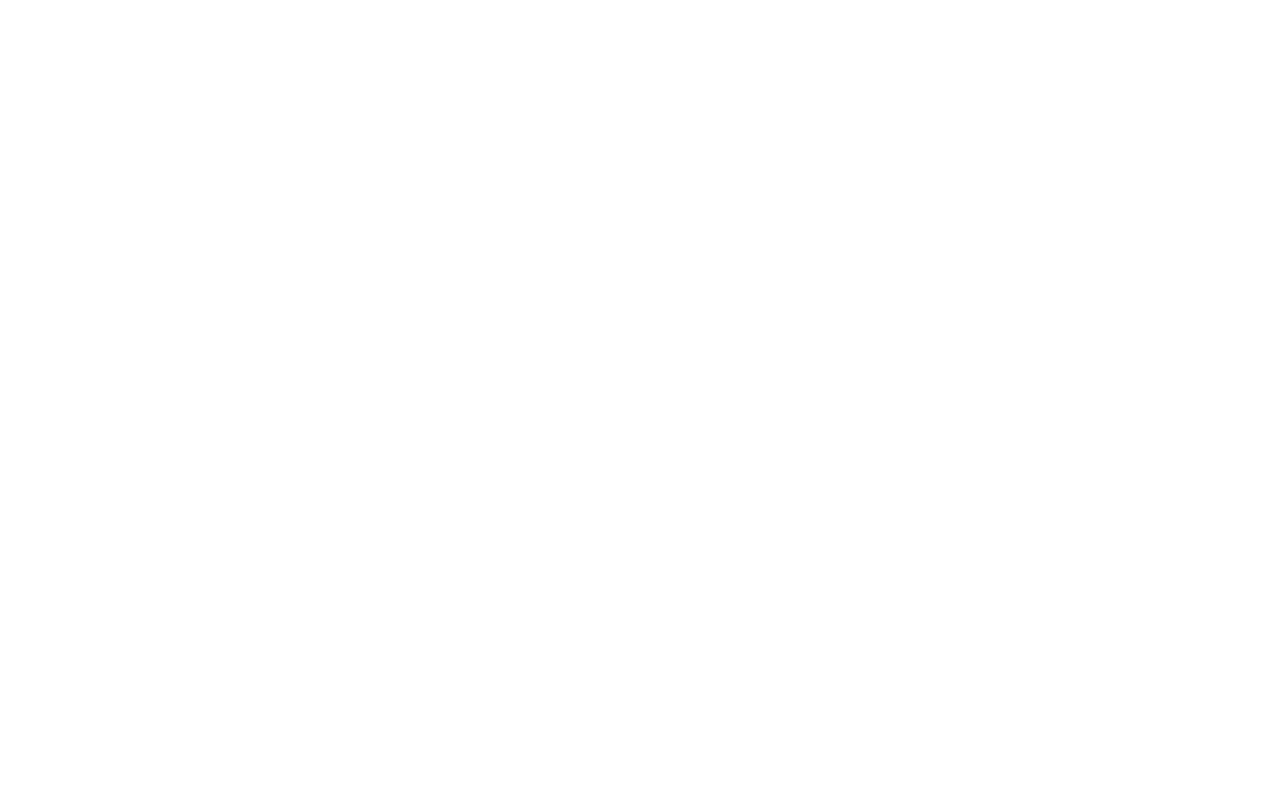
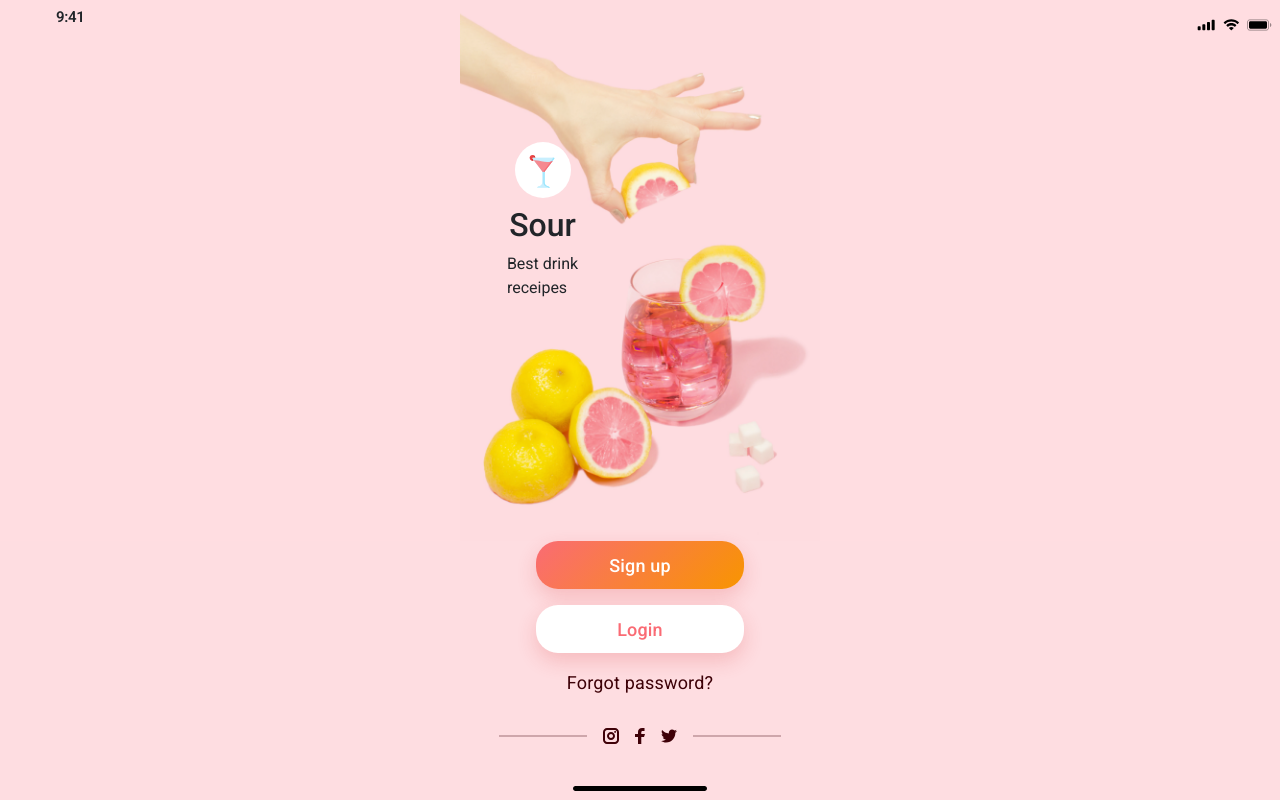
Before and after one commit to shelavalepallavi/ui-flow, a React (Vite) app: page /welcome in a window 1280 px wide. Built offline with nearby package versions, Linux system fonts and the light colour scheme.

Commit message:
create new files

```diff
--- a/src/App.jsx
+++ b/src/App.jsx
@@ -3,6 +3,8 @@ import Learn from './components/Learn'
 import Code from './components/Code'
 import Collect from './components/Collect'
 import Welcome from './components/Welcome'
+import Signup from './components/Signup'
+import Login from './components/Login'
 
 const App = () => {
   return (
@@ -13,6 +15,8 @@ const App = () => {
           <Route path='/code' element={<Code/>}/>
           <Route path='/collect' element={<Collect/>}/>
           <Route path='/welcome' element={<Welcome/>}/>
+          <Route path='/signup' element={<Signup/>}/>
+          <Route path='/login' element={<Login/>}/>
         </Routes>
       </Router>
     </div>
--- a/src/components/Code.jsx
+++ b/src/components/Code.jsx
@@ -3,7 +3,7 @@ import { useNavigate } from "react-router-dom"
 
 const Code = () => {
    const navigate = useNavigate()
-  const goToCode = ()=>{
+  const goToCollect = ()=>{
     navigate('/collect')
   }
   return (
@@ -11,9 +11,9 @@ const Code = () => {
        <header className="d-flex justify-content-between px-3 py-2">
     <p className="time fw-semibold ps-4">9:41</p>
     <div className="d-flex align-items-center gap-2">
-      <img src="/images/mobile-signal.svg" alt="mobile-signal.svg"/>
-      <img src="/images/wifi.svg" alt="wifi.svg"/>
-      <img src="/images/battary.svg" alt="battary.svg"/>
+      <img src="/images/mobile-signal.svg" alt="mobile-signal.svg" style={{cursor:'pointer'}}/>
+      <img src="/images/wifi.svg" alt="wifi.svg" style={{cursor:'pointer'}}/>
+      <img src="/images/battary.svg" alt="battary.svg" style={{cursor:'pointer'}}/>
     </div>
   </header>
 
@@ -35,7 +35,7 @@ const Code = () => {
     </div>
 
     <div className="position-relative z-1 py-4">
-      <button className="button second-button" onClick={goToCode}>GET STARTED</button>
+      <button className="button second-button" onClick={goToCollect}>GET STARTED</button>
     </div>
 
     <div className="position-relative z-1 pt-3">
--- a/src/components/Collect.jsx
+++ b/src/components/Collect.jsx
@@ -3,7 +3,7 @@ import { useNavigate } from 'react-router-dom'
 
 const Collect = () => {
    const navigate = useNavigate()
-  const goToCode = ()=>{
+  const goToWelcome = ()=>{
     navigate('/welcome')
   }
   return (
@@ -11,9 +11,9 @@ const Collect = () => {
       <header className="d-flex justify-content-between px-3 py-2">
     <p className="time fw-semibold ps-4">9:41</p>
     <div className="d-flex align-items-center gap-2">
-      <img src="/images/mobile-signal.svg" alt="mobile-signal.svg"/>
-      <img src="/images/wifi.svg" alt="wifi.svg"/>
-      <img src="/images/battary.svg" alt="battary.svg"/>
+      <img src="/images/mobile-signal.svg" alt="mobile-signal.svg" style={{cursor:'pointer'}}/>
+      <img src="/images/wifi.svg" alt="wifi.svg" style={{cursor:'pointer'}}/>
+      <img src="/images/battary.svg" alt="battary.svg" style={{cursor:'pointer'}}/>
     </div>
   </header>
 
@@ -36,7 +36,7 @@ const Collect = () => {
     </div>
 
     <div className="position-relative z-1 py-4">
-      <button className="button third-button" onClick={goToCode}>GET STARTED</button>
+      <button className="button third-button" onClick={goToWelcome}>GET STARTED</button>
     </div>
 
     <div className="position-relative z-1 pt-3">
--- /dev/null
+++ b/src/components/Login.jsx
@@ -0,0 +1,11 @@
+import React from 'react'
+
+const Login = () => {
+  return (
+    <div>
+
+    </div>
+  )
+}
+
+export default Login
--- /dev/null
+++ b/src/components/Signup.jsx
@@ -0,0 +1,11 @@
+import React from 'react'
+
+const Signup = () => {
+  return (
+    <div>
+
+    </div>
+  )
+}
+
+export default Signup
--- a/src/components/Welcome.jsx
+++ b/src/components/Welcome.jsx
@@ -1,11 +1,102 @@
-import React from 'react'
+import { useNavigate } from "react-router-dom";
 
 const Welcome = () => {
+  const navigate = useNavigate();
+  const goToSignup = () => {
+    navigate("/signup");
+  };
+  const goToLogin = () => {
+    navigate("/login");
+  };
   return (
-    <div>
+    <div className="d-flex flex-column w-100 min-vh-100">
+      <div
+        className="d-flex flex-column flex-grow-1"
+        style={{
+          background:
+            "#FFDDE1 url('/images/welcome.png') no-repeat center center",
+          backgroundSize: "contain",
+        }}
+      >
+        <header className="d-flex justify-content-between px-2 pt-2">
+          <p className="time fw-semibold ps-5">9:41</p>
+          <div className="d-flex align-items-center gap-2">
+            <img
+              src="/images/mobile-signal.svg"
+              alt="mobile-signal.svg"
+              style={{ cursor: "pointer" }}
+            />
+            <img
+              src="/images/wifi.svg"
+              alt="wifi.svg"
+              style={{ cursor: "pointer" }}
+            />
+            <img
+              src="/images/battary.svg"
+              alt="battary.svg"
+              style={{ cursor: "pointer" }}
+            />
+          </div>
+        </header>
 
+        <div
+          className="d-flex flex-column justify-content-center align-items-center gap-2"
+          style={{ paddingTop: "100px", paddingRight: "195px" }}
+        >
+          <img src="/images/drink.svg" alt="drink.svg" />
+          <div className="d-flex flex-column justify-content-center align-items-center">
+            <h2>Sour</h2>
+            <p>
+              Best drink <br /> receipes
+            </p>
+          </div>
+        </div>
+      </div>
+
+      <div style={{ background: "#FEDDE1" }}>
+        <div className="d-flex flex-column align-items-center justify-content-end gap-3 flex-grow-1 ">
+          <button className="welcome-button signup" onClick={goToSignup}>
+            Sign up
+          </button>
+          <button className="welcome-button login" onClick={goToLogin}>
+            Login
+          </button>
+          <p
+            style={{
+              color: "#3D0007",
+              fontSize: "18px",
+              letterSpacing: "0.01em",
+              cursor: "pointer",
+            }}
+          >
+            Forgot password?
+          </p>
+          <div className="d-flex gap-3">
+            <img src="/images/hr-line.svg" alt="hr-line.svg" />
+            <img
+              src="/images/instragram.svg"
+              alt="instragram.svg"
+              style={{ cursor: "pointer" }}
+            />
+            <img
+              src="/images/facebook.svg"
+              alt="facebook.svg"
+              style={{ cursor: "pointer" }}
+            />
+            <img
+              src="/images/twitter.svg"
+              alt="twitter.svg"
+              style={{ cursor: "pointer" }}
+            />
+            <img src="/images/hr-line.svg" alt="hr-line.svg" />
+          </div>
+          <div className="position-relative z-1 pt-3">
+            <img src="/images/rectangle.svg" alt="rectangle.svg" />
+          </div>
+        </div>
+      </div>
     </div>
-  )
-}
+  );
+};
 
-export default Welcome
+export default Welcome;
```
